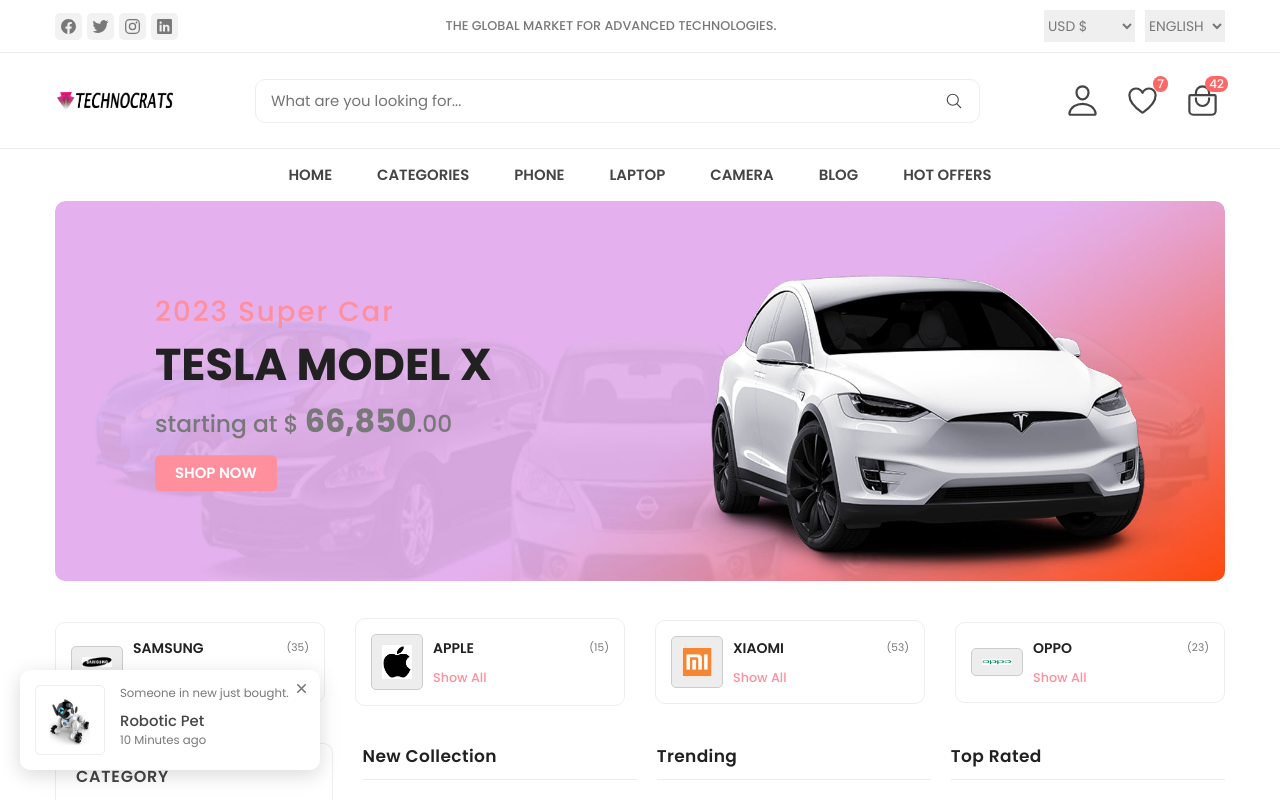
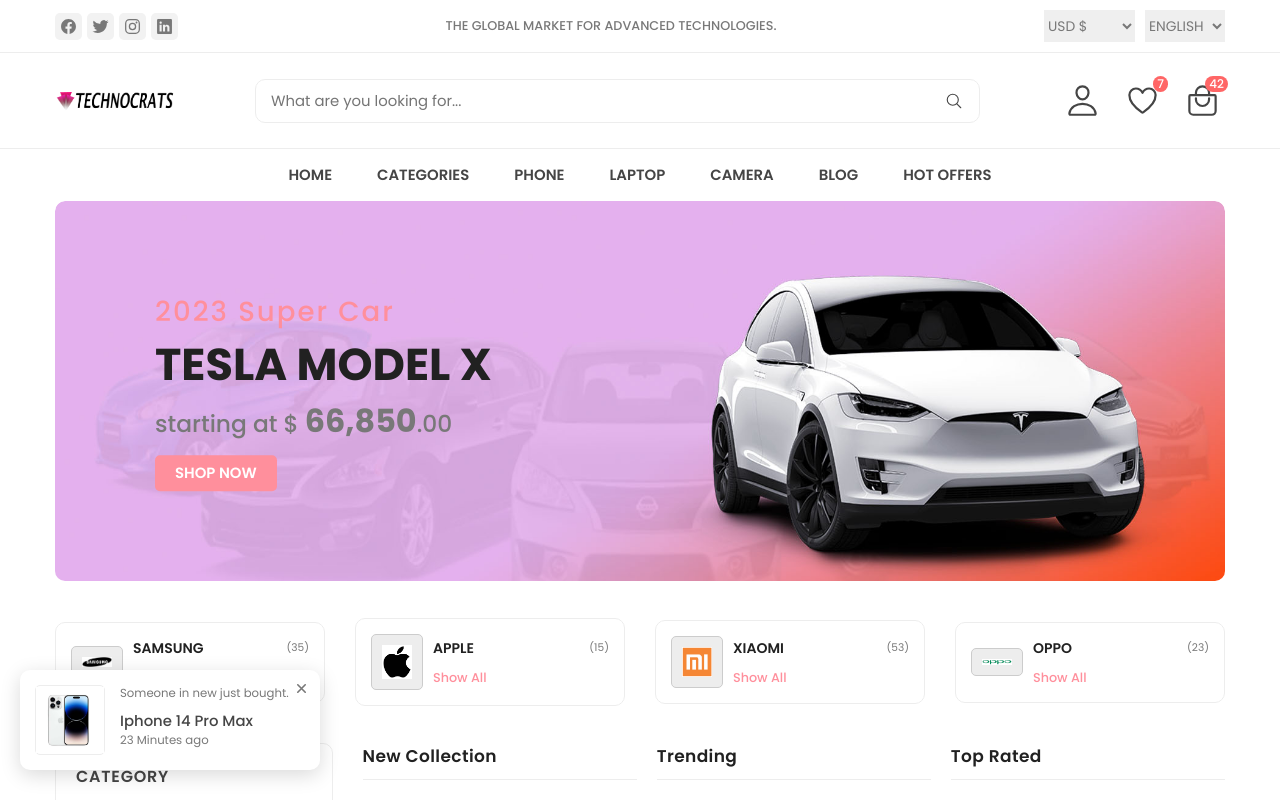
Before and after one commit to f7fahim/The-Global-Market-For-Advanced-Technologie, a plain HTML site: page index.html in a window 1280 px wide. Shown: the top 800 px of the page. Drawn offline with nearby package versions, Linux system fonts and the light colour scheme.

Commit message:
fourth commit

```diff
--- a/index.html
+++ b/index.html
@@ -91,7 +91,7 @@
     </button>
 
     <div class="toast-banner">
-      <img src="./assets/images/products/rp.jpg" alt="Rose Gold Earrings" width="80" height="70">
+      <img src="./assets/images/products/a14.jpg" alt="Rose Gold Earrings" width="80" height="70">
     </div>
 
     <div class="toast-detail">
@@ -101,11 +101,11 @@
       </p>
 
       <p class="toast-title">
-        Robotic Pet
+        Iphone 14 Pro Max
       </p>
 
       <p class="toast-meta">
-        <time datetime="PT2M">10 Minutes</time> ago
+        <time datetime="PT2M">23 Minutes</time> ago
       </p>
 
     </div>
```
